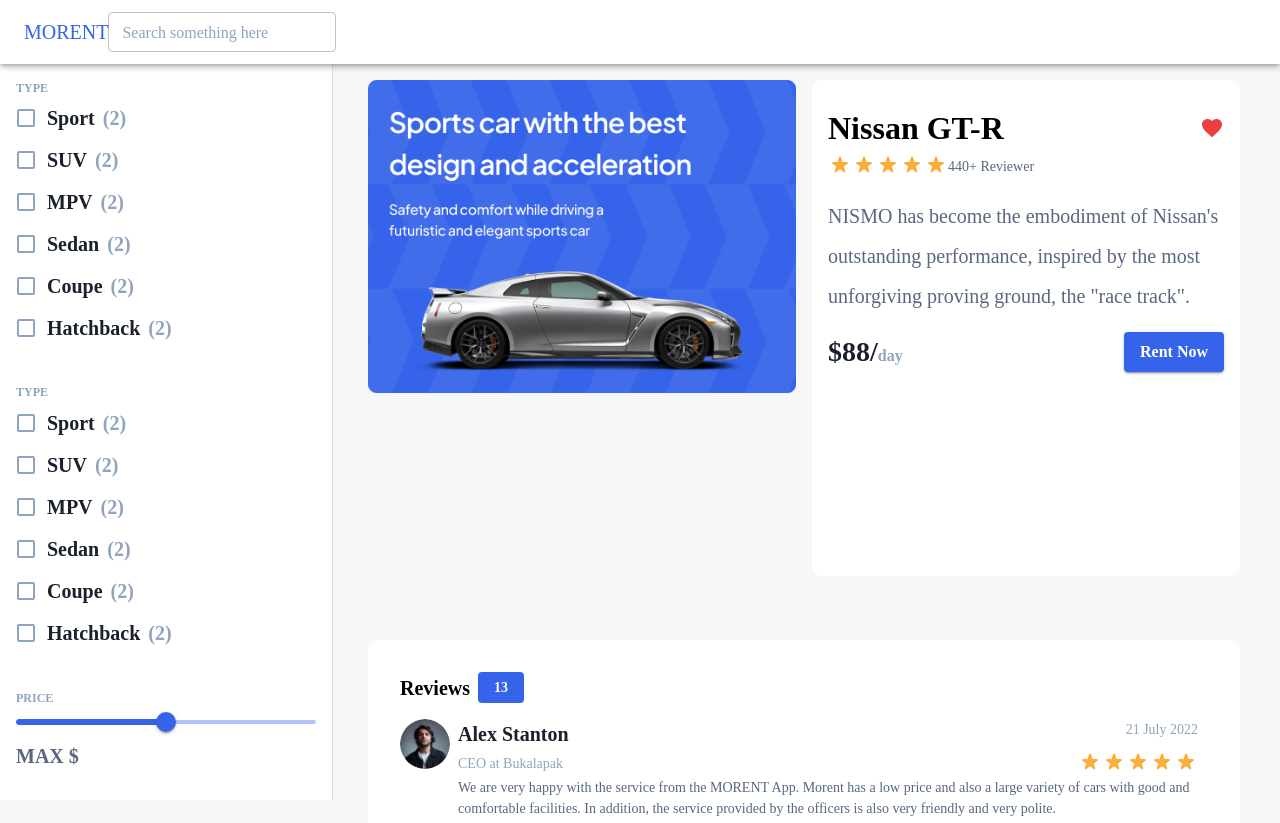
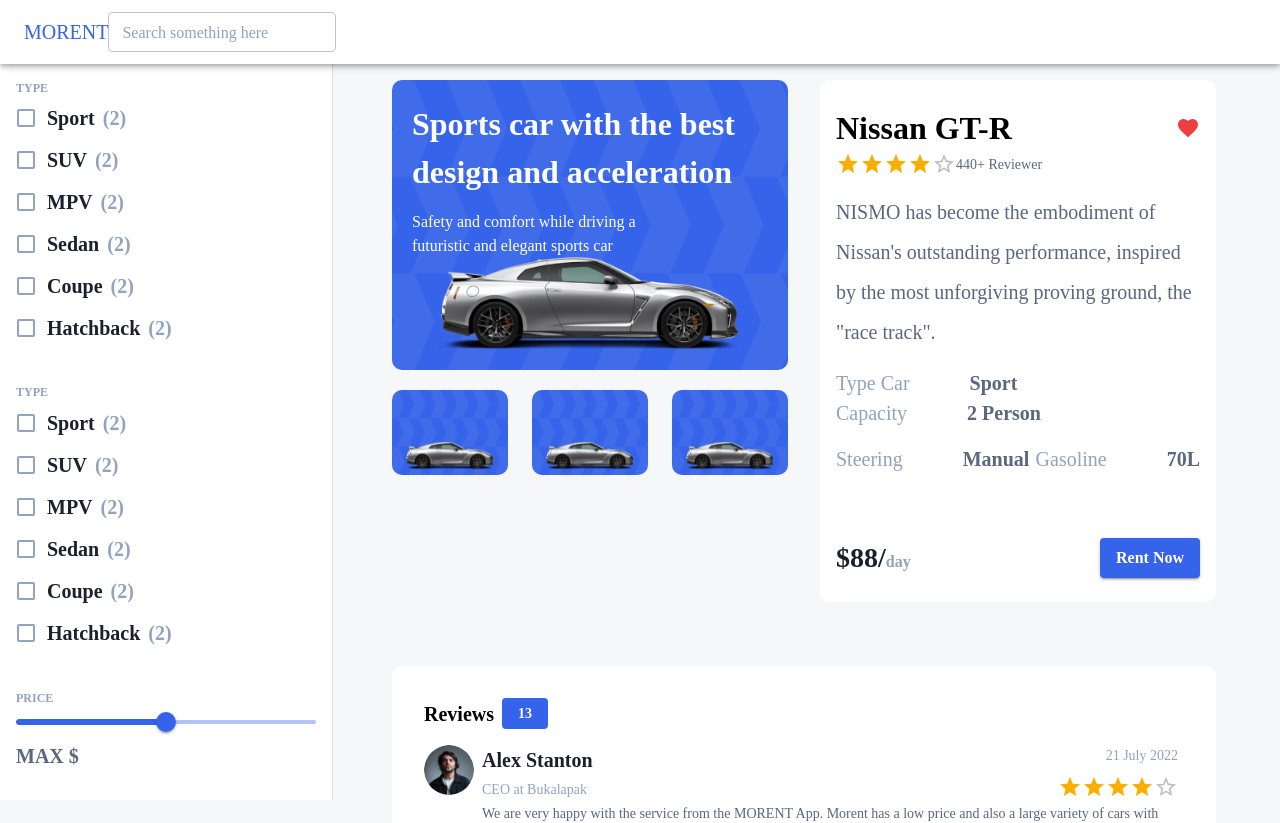
Before and after one commit to Asysyakur/SlicingMoreent, a React (Create React App) app: page /Detail in a window 1280 px wide. Shown: the top 823 px of the page. Built offline with nearby package versions, Linux system fonts and the light colour scheme.

Commit message:
detail car

```diff
--- a/src/components/Card.js
+++ b/src/components/Card.js
@@ -79,7 +79,7 @@
                 variant="h5"
                 component="div"
               >
-                ${price}/
+                ${price}.00/
                 <span
                   style={{ color: "#90A3BF", fontSize: 14, fontWeight: 700 }}
                 >
--- a/src/components/Sidebar.js
+++ b/src/components/Sidebar.js
@@ -24,7 +24,6 @@
       sx={{
         width: 300,
         padding: 2,
-        zIndex: 2000,
         backgroundColor:"#ffffff",
         marginTop:8
       }}
--- a/src/pages/Detail.js
+++ b/src/pages/Detail.js
@@ -2,14 +2,13 @@
 import Card from "../components/Card";
 import NavBar from "../components/NavBar";
 import Grid from "@mui/material/Grid";
-import { Box, Typography } from "@mui/material";
+import { Box, Rating, Typography } from "@mui/material";
 import Sidebar from "../components/Sidebar";
 import cars from "../datamobil.json";
 import Profil from "../assets/Profill.png";
 import FavoriteIcon from "@mui/icons-material/Favorite";
 import ExpandMoreRoundedIcon from "@mui/icons-material/ExpandMoreRounded";
-import StarRateRoundedIcon from "@mui/icons-material/StarRateRounded";
-import View from "../assets/View.png";
+import BG from "../assets/BG.png";
 import ButtonUsage from "../components/ButtonUsage";
 
 export default function Detail() {
@@ -18,13 +17,68 @@
       <NavBar />
       <Sidebar />
       <Box sx={{ marginLeft: "328px" }}>
-        <Grid container sx={{ paddingTop: 10, paddingX: 5 }} columnSpacing={2}>
+        <Box sx={{ marginX: 3 }}>
+          <Grid
+            container
+            sx={{ paddingTop: 10, paddingX: 5 }}
+            columnSpacing={4}
+          >
             <Grid item xs={12} sm={6}>
+              <Box sx={{ position: "relative", width: "100%", marginBottom:2 }}>
+                <Typography
+                  color="text.white"
+                  sx={{
+                    width: "372px",
+                    fontSize: 32,
+                    fontWeight: 600,
+                    position: "absolute",
+                    top: 20,
+                    left: 20,
+                  }}
+                >
+                  Sports car with the best design and acceleration
+                </Typography>
+                <Typography
+                  color="text.white"
+                  sx={{
+                    width: "284px",
+                    fontSize: 16,
+                    fontWeight: 500,
+                    position: "absolute",
+                    top: 130,
+                    left: 20,
+                  }}
+                >
+                  Safety and comfort while driving a futuristic and elegant
+                  sports car
+                </Typography>
                 <img
-              src={View}
-              alt="view"
-              style={{ width: "100%", height: "auto" }}
+                  src={BG}
+                  alt="Gambar"
+                  style={{
+                    width: "100%",
+                    height: "auto",
+                    backgroundColor: "#3563E9",
+                    borderRadius: "10px",
+                  }}
                 />
+              </Box>
+              <Grid container spacing={3}>
+              {[...new Array(3)].map((_) => (
+                <Grid item xs={4}>
+                  <img
+                    src={BG}
+                    alt="Gambar"
+                    style={{
+                      width: "100%",
+                      height: "auto",
+                      backgroundColor: "#3563E9",
+                      borderRadius: "10px",
+                    }}
+                  />
+                </Grid>
+              ))}
+              </Grid>
             </Grid>
             <Grid item xs={12} sm={6}>
               <Box
@@ -33,7 +87,7 @@
                   paddingX: 2,
                   paddingY: 3,
                   borderRadius: "10px",
-                minHeight:"448px"
+                  minHeight: "448px",
                 }}
               >
                 <Grid
@@ -49,13 +103,8 @@
                   />
                 </Grid>
                 <Grid container alignItems="center">
-                <Grid color="#FBAD39">
-                  <StarRateRoundedIcon />
-                  <StarRateRoundedIcon />
-                  <StarRateRoundedIcon />
-                  <StarRateRoundedIcon />
-                  <StarRateRoundedIcon />
-                </Grid>
+                  <Rating name="read-only" value={4} readOnly />
+
                   <Typography
                     color="text.third"
                     sx={{ fontSize: 14, fontWeight: 500 }}
@@ -76,7 +125,88 @@
                   performance, inspired by the most unforgiving proving ground,
                   the "race track".
                 </Typography>
+                <Grid container sx={{marginBottom:8}}>
+                <Grid container justifyContent="space-between" sx={{marginBottom:2}}  >
+                  <Grid item>
 
+                <Typography
+                    color="text.secondary"
+                    sx={{ fontSize: 20, fontWeight: 400 }}
+                  >
+                    Type Car
+                    <span
+                        style={{
+                          color: "#596780",
+                          fontSize: 20,
+                          fontWeight: 600,
+                          marginLeft: "60px",
+                        }}
+                      >
+                        Sport
+                      </span>
+                  </Typography>
+                    </Grid>
+                  <Grid item>
+
+                <Typography
+                    color="text.secondary"
+                    sx={{ fontSize: 20, fontWeight: 400 }}
+                  >
+                    Capacity
+                    <span
+                        style={{
+                          color: "#596780",
+                          fontSize: 20,
+                          fontWeight: 600,
+                          marginLeft: "60px",
+                        }}
+                      >
+                        2 Person
+                      </span>
+                  </Typography>
+                    </Grid>
+                </Grid>
+                <Grid container justifyContent="space-between">
+                  <Grid item>
+
+                <Typography
+                    color="text.secondary"
+                    sx={{ fontSize: 20, fontWeight: 400 }}
+                  >
+                    Steering
+                    <span
+                        style={{
+                          color: "#596780",
+                          fontSize: 20,
+                          fontWeight: 600,
+                          marginLeft: "60px",
+                        }}
+                      >
+                        Manual
+                      </span>
+                  </Typography>
+                    </Grid>
+                  <Grid item>
+
+                <Typography
+                    color="text.secondary"
+                    sx={{ fontSize: 20, fontWeight: 400 }}
+                  >
+                    Gasoline
+                    <span
+                        style={{
+                          color: "#596780",
+                          fontSize: 20,
+                          fontWeight: 600,
+                          marginLeft: "60px",
+                        }}
+                      >
+                        70L
+                      </span>
+                  </Typography>
+                    </Grid>
+                </Grid>
+                </Grid>
                 <Grid
                   sx={{ fontSize: 14, marginTop: 1 }}
                   justifyContent="space-between"
@@ -93,7 +223,11 @@
                     >
                       $88/
                       <span
-                  style={{ color: "#90A3BF", fontSize: 16, fontWeight: 700 }}
+                        style={{
+                          color: "#90A3BF",
+                          fontSize: 16,
+                          fontWeight: 700,
+                        }}
                       >
                         day
                       </span>
@@ -106,10 +240,11 @@
               </Box>
             </Grid>
           </Grid>
+        </Box>
         <Box
           sx={{
             backgroundColor: "#FFFFFF",
-            marginX: 5,
+            marginX: 8,
             padding: 4,
             marginTop: "64px",
             borderRadius: "10px",
@@ -179,12 +314,8 @@
                       CEO at Bukalapak
                     </Typography>
                   </Grid>
-                  <Grid color="#FBAD39" item>
-                    <StarRateRoundedIcon />
-                    <StarRateRoundedIcon />
-                    <StarRateRoundedIcon />
-                    <StarRateRoundedIcon />
-                    <StarRateRoundedIcon />
+                  <Grid item>
+                    <Rating name="read-only" value={4} readOnly />
                   </Grid>
                 </Grid>
                 <Grid item>
@@ -235,7 +366,7 @@
             </Typography>
           </Grid>
         </Grid>
-        <Grid justifyContent="center" container spacing={2} sx={{ marginY: 3 }}>
+        <Grid justifyContent="center" container gap={4} sx={{ marginY: 3 }}>
           {cars.slice(0, 3).map((car) => (
             <Grid item>
               <Card
@@ -256,7 +387,7 @@
         >
           Recomendation Car
         </Typography>
-        <Grid justifyContent="center" container spacing={2} sx={{ marginY: 2 }}>
+        <Grid justifyContent="center" container gap={4} sx={{ marginY: 2 }}>
           {cars.slice(0, 3).map((car) => (
             <Grid item>
               <Card
--- a/src/pages/Home.js
+++ b/src/pages/Home.js
@@ -45,7 +45,7 @@
                 color="primary">View All</Typography>
         </Grid>
       </Grid>
-      <Grid justifyContent="center" container spacing={2} sx={{ marginY: 3 }}>
+      <Grid justifyContent="center" container gap={4} sx={{ marginY: 3 }}>
         {cars.slice(0, 8).map((car) => (
           <Grid item>
             <Card
@@ -62,7 +62,7 @@
       </Grid>
       <Typography sx={{ paddingX:8, marginTop:8 ,fontSize: 16, fontWeight: 600 }}
                 color="text.secondary" >Recomendation Car</Typography>
-      <Grid justifyContent="center" container spacing={2} sx={{ marginY: 2 }}>
+      <Grid justifyContent="center" container gap={4} sx={{ marginY: 2 }}>
         {cars.slice(0, 4).map((car) => (
           <Grid item>
             <Card
```
Also changed, not shown: src/assets/BG.png (added). Lines whose indentation alone changed are shown as unchanged.
